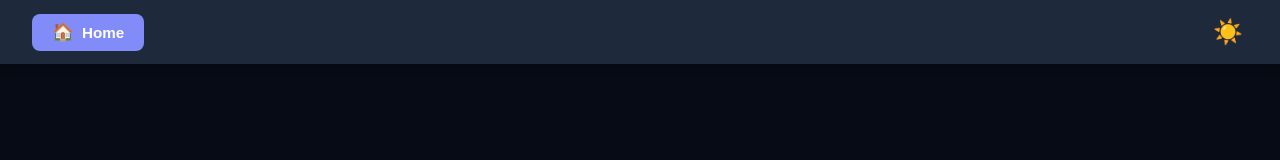
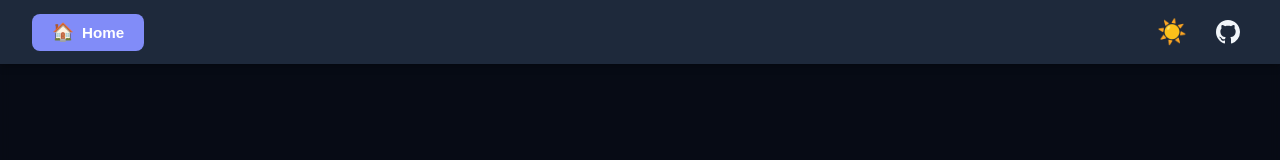
Before and after one commit to kidwen/interview-questions, an Angular app: page / in a window 1280 px wide. Shown: the top 160 px of the page. Built offline with nearby package versions, Linux system fonts and the light colour scheme.

Commit message:
update home page header

```diff
--- a/src/app/app.html
+++ b/src/app/app.html
@@ -13,9 +13,17 @@
         <span class="icon">🏠</span> Home
       </button>
 
-      <button class="theme-btn" (click)="toggleTheme()" [title]="isDarkMode() ? 'Switch to Light' : 'Switch to Dark'">
-        {{ isDarkMode() ? '☀️' : '🌙' }}
-      </button>
+      <div class="nav-actions">
+        <button class="theme-btn" (click)="toggleTheme()" [title]="isDarkMode() ? 'Switch to Light' : 'Switch to Dark'">
+          {{ isDarkMode() ? '☀️' : '🌙' }}
+        </button>
+
+        <a href="https://github.com/kidwen/interview-questions" target="_blank" class="github-link" title="View on GitHub">
+          <svg height="24" width="24" viewBox="0 0 16 16" fill="currentColor">
+            <path d="M8 0C3.58 0 0 3.58 0 8c0 3.54 2.29 6.53 5.47 7.59.4.07.55-.17.55-.38 0-.19-.01-.82-.01-1.49-2.01.37-2.53-.49-2.69-.94-.09-.23-.48-.94-.82-1.13-.28-.15-.68-.52-.01-.53.63-.01 1.08.58 1.23.82.72 1.21 1.87.87 2.33.66.07-.52.28-.87.51-1.07-1.78-.2-3.64-.89-3.64-3.95 0-.87.31-1.59.82-2.15-.08-.2-.36-1.02.08-2.12 0 0 .67-.21 2.2.82.64-.18 1.32-.27 2-.27.68 0 1.36.09 2 .27 1.53-1.04 2.2-.82 2.2-.82.44 1.1.16 1.92.08 2.12.51.56.82 1.27.82 2.15 0 3.07-1.87 3.75-3.65 3.95.29.25.54.73.54 1.48 0 1.07-.01 1.93-.01 2.2 0 .21.15.46.55.38A8.013 8.013 0 0016 8c0-4.42-3.58-8-8-8z"></path>
+          </svg>
+        </a>
+      </div>
     </div>
   </header>
 
--- a/src/app/app.scss
+++ b/src/app/app.scss
@@ -111,6 +111,12 @@
     }
   }
 
+  .nav-actions {
+    display: flex;
+    align-items: center;
+    gap: 1rem;
+  }
+
   .theme-btn {
     background: transparent;
     border: none;
@@ -126,6 +132,20 @@
     height: 40px;
 
     &:hover {
+      background-color: rgba(128, 128, 128, 0.1);
+    }
+  }
+
+  .github-link {
+    color: var(--text-color);
+    transition: color 0.2s;
+    display: flex;
+    align-items: center;
+    padding: 8px;
+    border-radius: 50%;
+
+    &:hover {
+      color: var(--primary-color);
       background-color: rgba(128, 128, 128, 0.1);
     }
   }
--- a/src/index.html
+++ b/src/index.html
@@ -5,7 +5,7 @@
   <title>InterviewQuestions</title>
   <base href="/">
   <meta name="viewport" content="width=device-width, initial-scale=1">
-  <link rel="icon" type="image/x-icon" href="favicon.ico">
+  <link rel="icon" type="image/svg+xml" href="favicon.svg">
 </head>
 <body>
   <app-root></app-root>
```
Also changed, not shown: public/favicon.svg (added), 1 other file (tests, documents, lock files or other folders).
